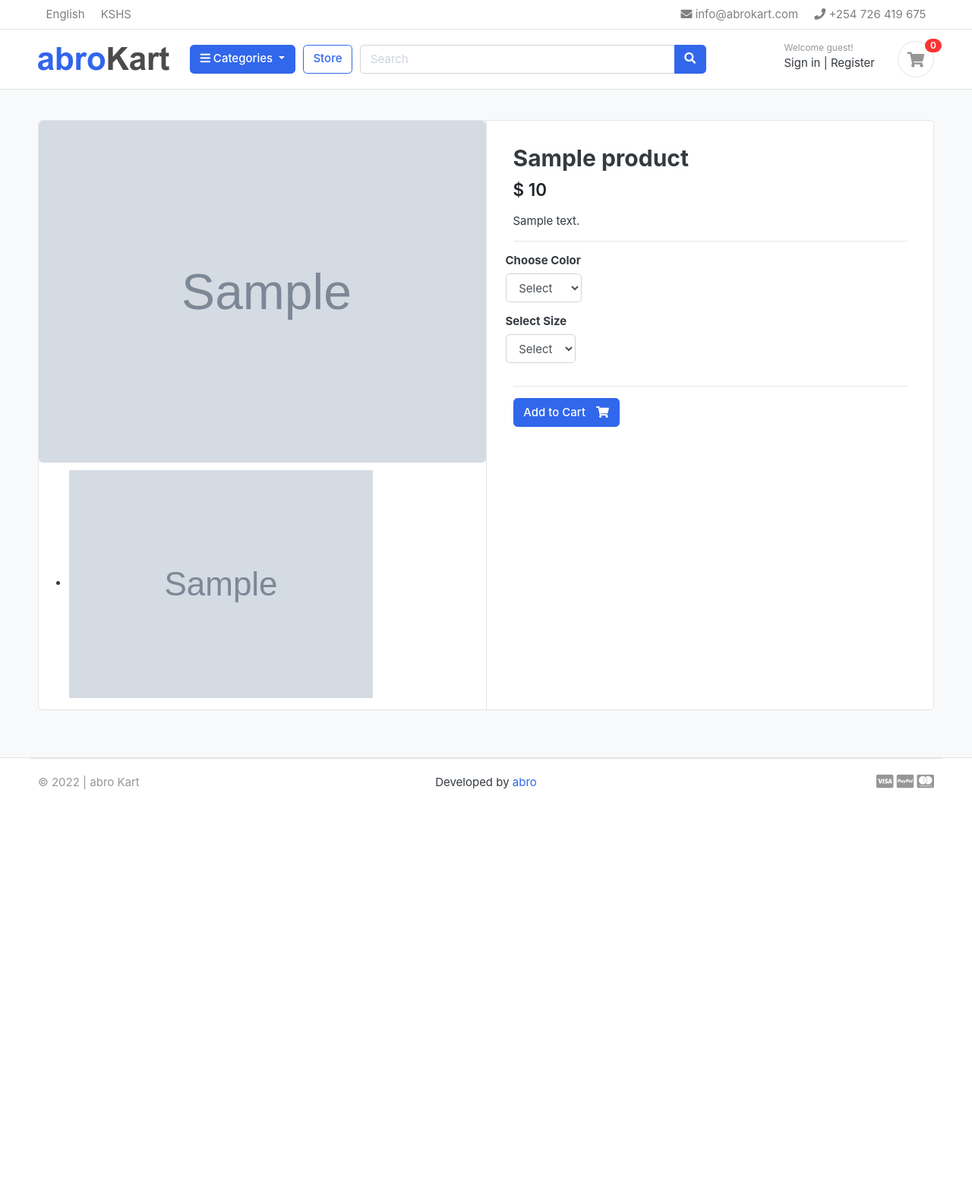
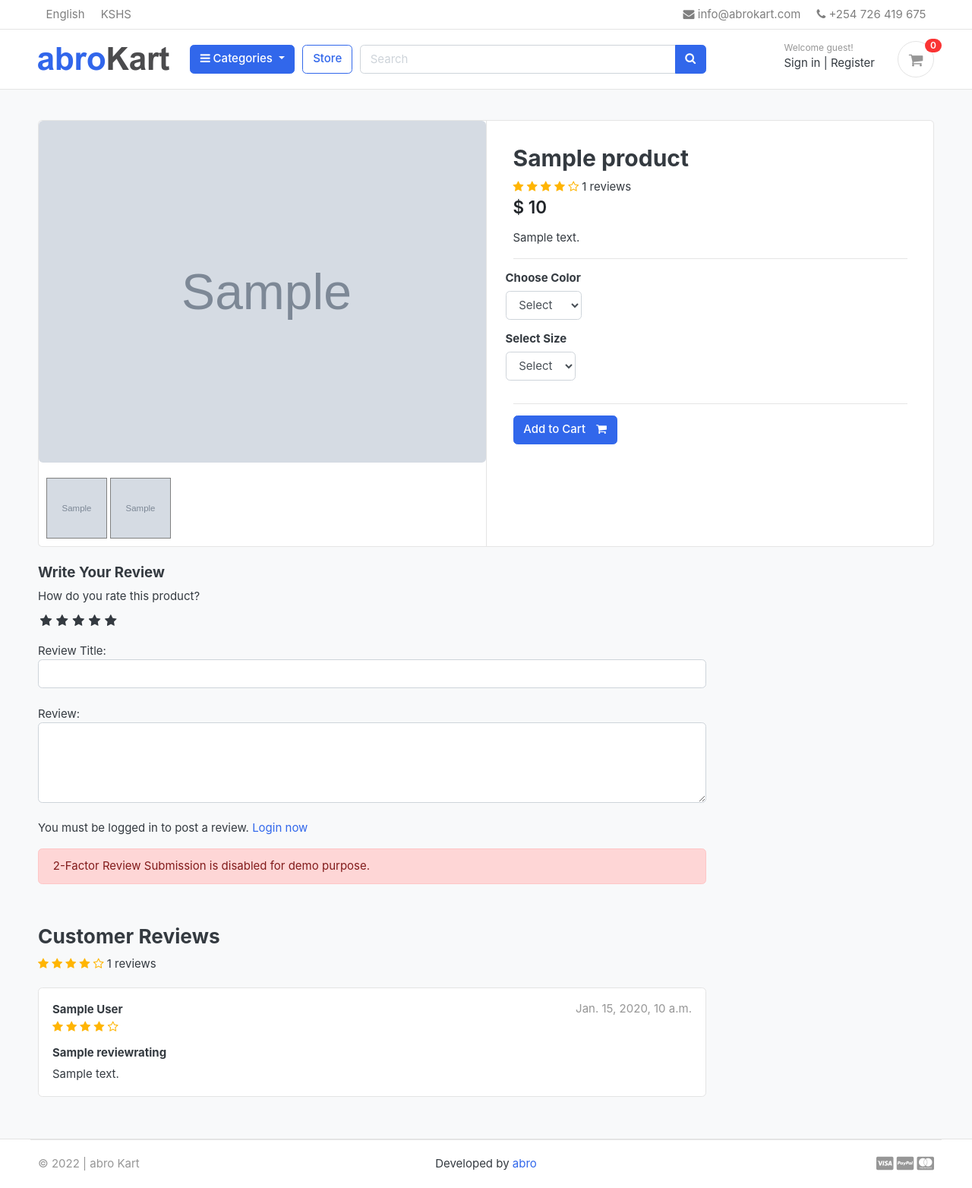
Before and after one commit to abroke6/abrokart_project, a Django app: a page that uses templates/base.html in a window 1280 px wide. Shown: the whole page at 76% size. Before the commit the page ends 1039 px from the top, so only its background shows below. Run offline with Django 3.2, Linux system fonts and the light colour scheme; tables that the repository leaves empty hold one stand-in row (values such as "Sample post"); grey boxes marked "Sample" are stand-in pictures; some libraries are stand-ins or nearby versions; some web fonts are replaced.

Commit message:
Review and Rating

```diff
--- /dev/null
+++ b/abrokart/static/css/custom.css
@@ -0,0 +1,61 @@
+/* Hide Radio button */
+.rate > input{
+    display: none;
+  }
+
+  .rate{
+    display: inline-block;;
+    border: 0;
+  }
+
+  .rate > label{
+    float: right;
+  }
+
+  /* Showing the stars */
+  .rate > label:before{
+    display: inline-block;
+    font-size: 1.1rem;
+    font-family: FontAwesome;
+    content: "\f005";
+    margin:0;
+    padding:0.3rem .2rem;
+    cursor: pointer;
+  }
+
+  /* Half star */
+  .rate .half:before{
+    content: "\f089";
+    position: absolute;
+    padding-right: 0;
+  }
+
+  /* Click and hover */
+  input:checked ~ label, label:hover ~ label{
+    color: #ffb503;
+  }
+
+  /* hover hightlight */
+  input:checked + label:hover, input:checked ~ label:hover,input:checked ~ label:hover ~ label,
+  label:hover ~ input:checked ~ label{
+    color: #cc9000;
+  }
+
+  .rating-star i{
+    color: #ffb503 !important;
+  }
+
+  ul.thumb{
+    margin:0 auto;
+    padding: 0;
+    float: left;
+  }
+  ul.thumb li{
+    list-style: none;
+    margin: 10px;
+  }
+  ul.thumb li img{
+    width: 80px;
+    height: 80px;
+    border: 1px solid grey;
+  }
--- a/store/admin.py
+++ b/store/admin.py
@@ -1,5 +1,5 @@
 from django.contrib import admin
-from .models import Product, Variation
+from .models import Product, Variation, ReviewRating
 
 # Register your models here.
 
@@ -14,3 +14,4 @@ class VariationAdmin(admin.ModelAdmin):
 
 admin.site.register(Product, ProductAdmin)
 admin.site.register(Variation, VariationAdmin)
+admin.site.register(ReviewRating)
--- a/store/urls.py
+++ b/store/urls.py
@@ -1,10 +1,10 @@
 from django.urls import path
 from . import views
-
 
 urlpatterns = [
     path('', views.store, name='store'),
     path('category/<slug:category_slug>/', views.store, name='products_by_category'),
     path('category/<slug:category_slug>/<slug:product_slug>/', views.product_detail, name='product_detail'),
     path('search/', views.search, name='search'),
+    path('submit_review/<int:product_id>/', views.submit_review, name='submit_review'),
 ]
--- a/store/views.py
+++ b/store/views.py
@@ -1,5 +1,5 @@
-from django.shortcuts import render, get_object_or_404
-from .models import Product
+from django.shortcuts import render, get_object_or_404, redirect
+from .models import Product, ReviewRating, ProductGallery
 from category.models import Category
 from cart.models import CartItem
 from django.db.models import Q
@@ -7,7 +7,10 @@ from django.db.models import Q
 from cart.views import _cart_id
 from django.core.paginator import EmptyPage, PageNotAnInteger, Paginator
 from django.http import HttpResponse
-# Create your views here.
+from .forms import ReviewForm
+from django.contrib import messages
+from orders.models import OrderProduct
+
 
 def store(request, category_slug=None):
     categories = None
@@ -20,10 +23,9 @@ def store(request, category_slug=None):
         page = request.GET.get('page')
         paged_products = paginator.get_page(page)
         product_count = products.count()
-
     else:
-        products = Product.objects.all().filter(is_available=True).order_by('created_date')
-        paginator = Paginator(products, 6)
+        products = Product.objects.all().filter(is_available=True).order_by('id')
+        paginator = Paginator(products, 3)
         page = request.GET.get('page')
         paged_products = paginator.get_page(page)
         product_count = products.count()
@@ -35,20 +37,36 @@ def store(request, category_slug=None):
     return render(request, 'store/store.html', context)
 
 
-
 def product_detail(request, category_slug, product_slug):
     try:
         single_product = Product.objects.get(category__slug=category_slug, slug=product_slug)
         in_cart = CartItem.objects.filter(cart__cart_id=_cart_id(request), product=single_product).exists()
-
     except Exception as e:
         raise e
+
+    if request.user.is_authenticated:
+        try:
+            orderproduct = OrderProduct.objects.filter(user=request.user, product_id=single_product.id).exists()
+        except OrderProduct.DoesNotExist:
+            orderproduct = None
+    else:
+        orderproduct = None
+
+    # Get the reviews
+    reviews = ReviewRating.objects.filter(product_id=single_product.id, status=True)
+
+    # Get the product gallery
+    product_gallery = ProductGallery.objects.filter(product_id=single_product.id)
 
     context = {
         'single_product': single_product,
         'in_cart'       : in_cart,
+        'orderproduct': orderproduct,
+        'reviews': reviews,
+        'product_gallery': product_gallery,
     }
     return render(request, 'store/product_detail.html', context)
+
 
 def search(request):
     if 'keyword' in request.GET:
@@ -61,3 +79,27 @@ def search(request):
         'product_count': product_count,
     }
     return render(request, 'store/store.html', context)
+
+
+def submit_review(request, product_id):
+    url = request.META.get('HTTP_REFERER')
+    if request.method == 'POST':
+        try:
+            reviews = ReviewRating.objects.get(user__id=request.user.id, product__id=product_id)
+            form = ReviewForm(request.POST, instance=reviews)
+            form.save()
+            messages.success(request, 'Thank you! Your review has been updated.')
+            return redirect(url)
+        except ReviewRating.DoesNotExist:
+            form = ReviewForm(request.POST)
+            if form.is_valid():
+                data = ReviewRating()
+                data.subject = form.cleaned_data['subject']
+                data.rating = form.cleaned_data['rating']
+                data.review = form.cleaned_data['review']
+                data.ip = request.META.get('REMOTE_ADDR')
+                data.product_id = product_id
+                data.user_id = request.user.id
+                data.save()
+                messages.success(request, 'Thank you! Your review has been submitted.')
+                return redirect(url)
--- a/templates/base.html
+++ b/templates/base.html
@@ -7,7 +7,7 @@
 <meta http-equiv="cache-control" content="max-age=604800" />
 <meta name="viewport" content="width=device-width, initial-scale=1, shrink-to-fit=no">
 
-<title>abroKart</title>
+<title>AbroKart</title>
 
 <link href="{% static 'images/favicon.ico' %}" rel="shortcut icon" type="image/x-icon">
 
@@ -25,8 +25,14 @@
 <link href="{% static 'css/ui.css' %}" rel="stylesheet" type="text/css"/>
 <link href="{% static 'css/responsive.css' %}" rel="stylesheet" media="only screen and (max-width: 1200px)" />
 
+<link href="{% static 'css/custom.css' %}" rel="stylesheet" type="text/css"/>
+<link rel="stylesheet" href="https://cdnjs.cloudflare.com/ajax/libs/font-awesome/4.7.0/css/font-awesome.min.css">
+
 <!-- custom javascript -->
 <script src="{% static 'js/script.js' %}" type="text/javascript"></script>
+<script src="https://ajax.googleapis.com/ajax/libs/jquery/3.5.1/jquery.min.js"></script>
+<script src="{% static 'js/jquery-3.3.1.min.js' %}" type="text/javascript"></script>
+
 
 <!-- paypal script -->
 <script src="https://www.paypal.com/sdk/js?client-id=AcyFJYQfzWgcbLr3N4jM96T5oPYs0j3BNs7DyLxr6oYasQlgk_eWJd_XVVLirQQWKOOTNoaozANN7Rip&currency=USD"></script>
@@ -45,15 +51,13 @@ $(document).ready(function() {
 </head>
 <body>
 
+    <!-- navbar -->
     {% include 'includes/navbar.html' %}
 
     {% block content %}
     <!-- content -->
-
     {% endblock %}
 
-    {% include 'includes/footer.html' %}
 
-
-</body>
-</html>
+  <!-- footer -->
+  {% include 'includes/footer.html' %}
--- a/templates/home.html
+++ b/templates/home.html
@@ -33,7 +33,7 @@
 			<a href="{{ product.get_url }}" class="img-wrap"> <img src="{{ product.images.url }}"> </a>
 			<figcaption class="info-wrap">
 				<a href="{{ product.get_url }}" class="title">{{ product.product_name }}</a>
-				<div class="price mt-1">KSHS {{ product.price }}</div> <!-- price-wrap.// -->
+				<div class="price mt-1">$ {{ product.price }}</div> <!-- price-wrap.// -->
 			</figcaption>
 		</div>
 	</div> <!-- col.// -->
--- a/templates/includes/footer.html
+++ b/templates/includes/footer.html
@@ -20,3 +20,15 @@
         </div><!-- //container -->
     </footer>
     <!-- ========================= FOOTER END // ========================= -->
+    <script src="https://ajax.googleapis.com/ajax/libs/jquery/3.5.1/jquery.min.js"></script>
+    <script>
+        $(document).ready(function(){
+            $('.thumb a').click(function(e){
+                e.preventDefault();
+                $('.mainImage img').attr('src', $(this).attr("href"));
+            })
+        })
+    </script>
+
+    </body>
+    </html>
--- a/templates/store/cart.html
+++ b/templates/store/cart.html
@@ -91,15 +91,15 @@
             <div class="card-body">
                 <dl class="dlist-align">
                   <dt>Sub Total:</dt>
-                  <dd class="text-right">{{ total }}</dd>
+                  <dd class="text-right"> $ {{ total }}</dd>
                 </dl>
                 <dl class="dlist-align">
                   <dt>Tax:</dt>
-                  <dd class="text-right">{{tax}}</dd>
+                  <dd class="text-right"> $ {{tax}}</dd>
                 </dl>
                 <dl class="dlist-align">
                   <dt>Grand Total:</dt>
-                  <dd class="text-right text-dark b"><strong>{{grand_total}}</strong></dd>
+                  <dd class="text-right text-dark b"><strong> $ {{grand_total}}</strong></dd>
                 </dl>
                 <hr>
                 <p class="text-center mb-3">
--- a/templates/store/product_detail.html
+++ b/templates/store/product_detail.html
@@ -32,7 +32,7 @@
 						<article class="content-body">
 
 							<h2 class="title">{{ single_product.product_name }}</h2>
-							<!-- <div class="rating-star">
+							<div class="rating-star">
 								<span>
 									<i class="fa fa-star{% if single_product.averageReview < 0.5 %}-o{% elif single_product.averageReview >= 0.5 and single_product.averageReview < 1 %}-half-o {% endif %}" aria-hidden="true"></i>
 									<i class="fa fa-star{% if single_product.averageReview < 1.5 %}-o{% elif single_product.averageReview >= 1.5 and single_product.averageReview < 2 %}-half-o {% endif %}" aria-hidden="true"></i>
@@ -41,7 +41,7 @@
 									<i class="fa fa-star{% if single_product.averageReview < 4.5 %}-o{% elif single_product.averageReview >= 4.5 and single_product.averageReview < 5 %}-half-o {% endif %}" aria-hidden="true"></i>
 	<span>{{single_product.countReview}} reviews</span>
 									</span>
-							</div> -->
+							</div>
 
 
 							<div class="mb-3">
@@ -89,7 +89,106 @@
 
 		<br>
 
+		<div class="row">
+			<div class="col-md-9">
 
+
+
+				<form action="{% url 'submit_review' single_product.id %}" method="POST">
+					{% csrf_token %}
+					<h5>Write Your Review</h5>
+
+					<div>
+						<!-- Rating stars -->
+						<label>How do you rate this product?</label>
+						<br>
+						<div class="rate">
+							<input type="radio" name="rating" id="rating10" value="5" required /><label for="rating10" title="5"></label>
+							<input type="radio" name="rating" id="rating9" value="4.5" required /><label for="rating9" title="4.5" class="half"></label>
+							<input type="radio" name="rating" id="rating8" value="4" required /><label for="rating8" title="4"></label>
+							<input type="radio" name="rating" id="rating7" value="3.5" required /><label for="rating7" title="3.5" class="half"></label>
+							<input type="radio" name="rating" id="rating6" value="3" required /><label for="rating6" title="3"></label>
+							<input type="radio" name="rating" id="rating5" value="2.5" required /><label for="rating5" title="2.5" class="half"></label>
+							<input type="radio" name="rating" id="rating4" value="2" required /><label for="rating4" title="2"></label>
+							<input type="radio" name="rating" id="rating3" value="1.5" required /><label for="rating3" title="1.5" class="half"></label>
+							<input type="radio" name="rating" id="rating2" value="1" required /><label for="rating2" title="1"></label>
+							<input type="radio" name="rating" id="rating1" value="0.5" required /><label for="rating1" title="0.5" class="half"></label>
+						</div>
+<br>
+						Review Title:
+						<input type="text" class="form-control" name="subject">
+						<br>
+						Review:
+						<textarea name="review" rows="4" class="form-control"></textarea>
+						<br>
+						<!-- {% if user.is_authenticated %}
+							{% if orderproduct %}
+								<input type="submit" value="Submit Review" class="btn btn-primary">
+							{% else %}
+								<p>You must purchase this product to post a review.</p>
+							{% endif %}
+						{% else %}
+						<p>You must be logged in to post a review. <span><a href="{% url 'login' %}">Login now</a></span></p>
+						{% endif %} -->
+
+						{% if user.is_authenticated %}
+								<input type="submit" value="Submit Review" class="btn btn-primary">
+						{% else %}
+						<p>You must be logged in to post a review. <span><a href="{% url 'login' %}">Login now</a></span></p>
+						{% endif %}
+						<div class="alert alert-danger" role="alert" style="margin-top:10px;">
+  2-Factor Review Submission is disabled for demo purpose.
+</div>
+
+					</div>
+{% include 'includes/alerts.html' %}
+				</form>
+<br>
+<header class="section-heading">
+	<h3>Customer Reviews </h3>
+	<div class="rating-star">
+		<span>
+			<i class="fa fa-star{% if single_product.averageReview < 0.5 %}-o{% elif single_product.averageReview >= 0.5 and single_product.averageReview < 1 %}-half-o {% endif %}" aria-hidden="true"></i>
+			<i class="fa fa-star{% if single_product.averageReview < 1.5 %}-o{% elif single_product.averageReview >= 1.5 and single_product.averageReview < 2 %}-half-o {% endif %}" aria-hidden="true"></i>
+			<i class="fa fa-star{% if single_product.averageReview < 2.5 %}-o{% elif single_product.averageReview >= 2.5 and single_product.averageReview < 3 %}-half-o {% endif %}" aria-hidden="true"></i>
+			<i class="fa fa-star{% if single_product.averageReview < 3.5 %}-o{% elif single_product.averageReview >= 3.5 and single_product.averageReview < 4 %}-half-o {% endif %}" aria-hidden="true"></i>
+			<i class="fa fa-star{% if single_product.averageReview < 4.5 %}-o{% elif single_product.averageReview >= 4.5 and single_product.averageReview < 5 %}-half-o {% endif %}" aria-hidden="true"></i>
+	<span>{{single_product.countReview}} reviews</span>
+			</span>
+	</div>
+
+</header>
+
+{% for review in reviews %}
+				<article class="box mb-3">
+					<div class="icontext w-100">
+
+						<div class="text">
+							<span class="date text-muted float-md-right">{{review.updated_at}} </span>
+							<h6 class="mb-1">{{review.user.full_name}} </h6>
+							<div class="rating-star">
+								<span>
+									<i class="fa fa-star{% if review.rating == 0.5 %}-half-o{% elif review.rating < 1 %}-o {% endif %}" aria-hidden="true"></i>
+									<i class="fa fa-star{% if review.rating == 1.5 %}-half-o{% elif review.rating < 2 %}-o {% endif %}" aria-hidden="true"></i>
+									<i class="fa fa-star{% if review.rating == 2.5 %}-half-o{% elif review.rating < 3 %}-o {% endif %}" aria-hidden="true"></i>
+									<i class="fa fa-star{% if review.rating == 3.5 %}-half-o{% elif review.rating < 4 %}-o {% endif %}" aria-hidden="true"></i>
+									<i class="fa fa-star{% if review.rating == 4.5 %}-half-o{% elif review.rating < 5 %}-o {% endif %}" aria-hidden="true"></i>
+								</span>
+							</div>
+						</div>
+					</div> <!-- icontext.// -->
+					<div class="mt-3">
+						<h6>{{review.subject}}</h6>
+						<p>
+							{{review.review}}
+						</p>
+					</div>
+				</article>
+{% endfor %}
+
+
+			</div> <!-- col.// -->
+		</div> <!-- row.// -->
 
 
 	</div> <!-- container .//  -->
```
Also changed, not shown: store/forms.py (added, +7 -0 lines), store/models.py (+42 -0 lines), store/migrations/0003_reviewrating.py (added), store/migrations/0004_productgallery.py (added).
